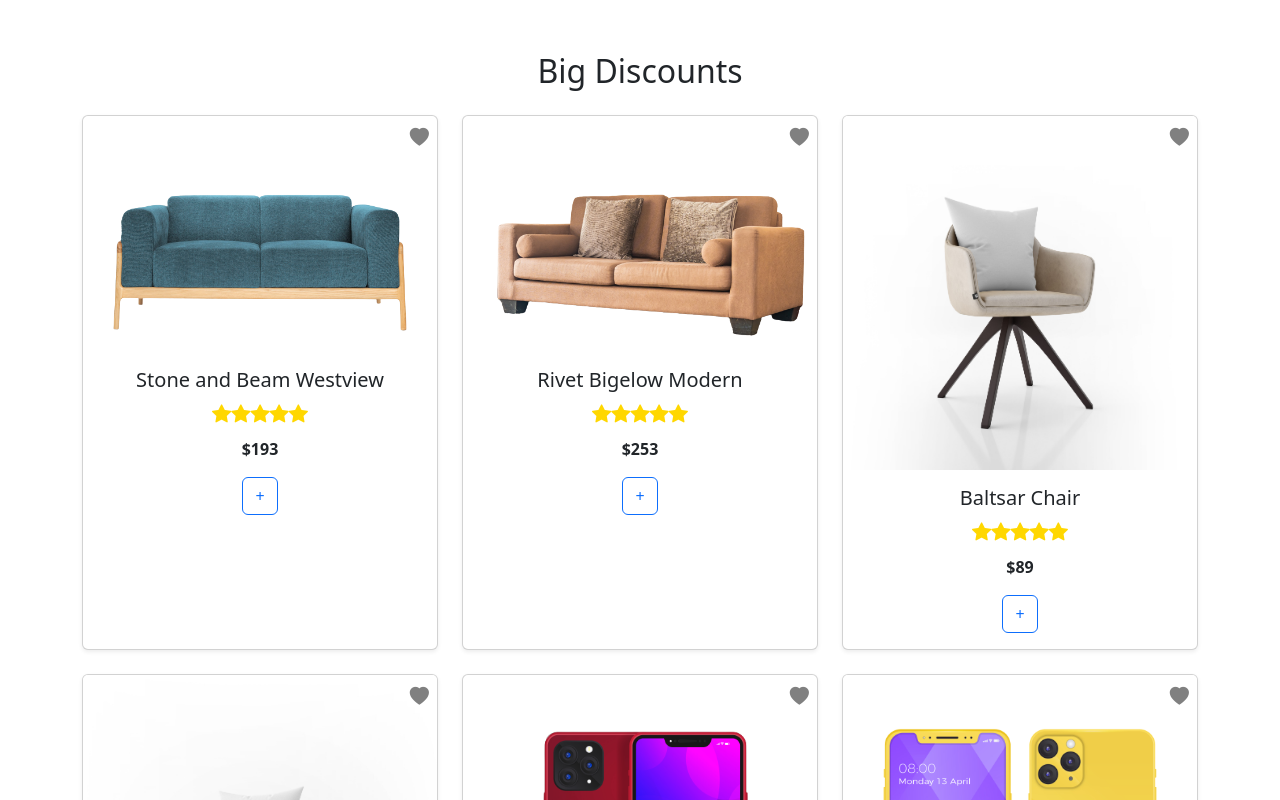
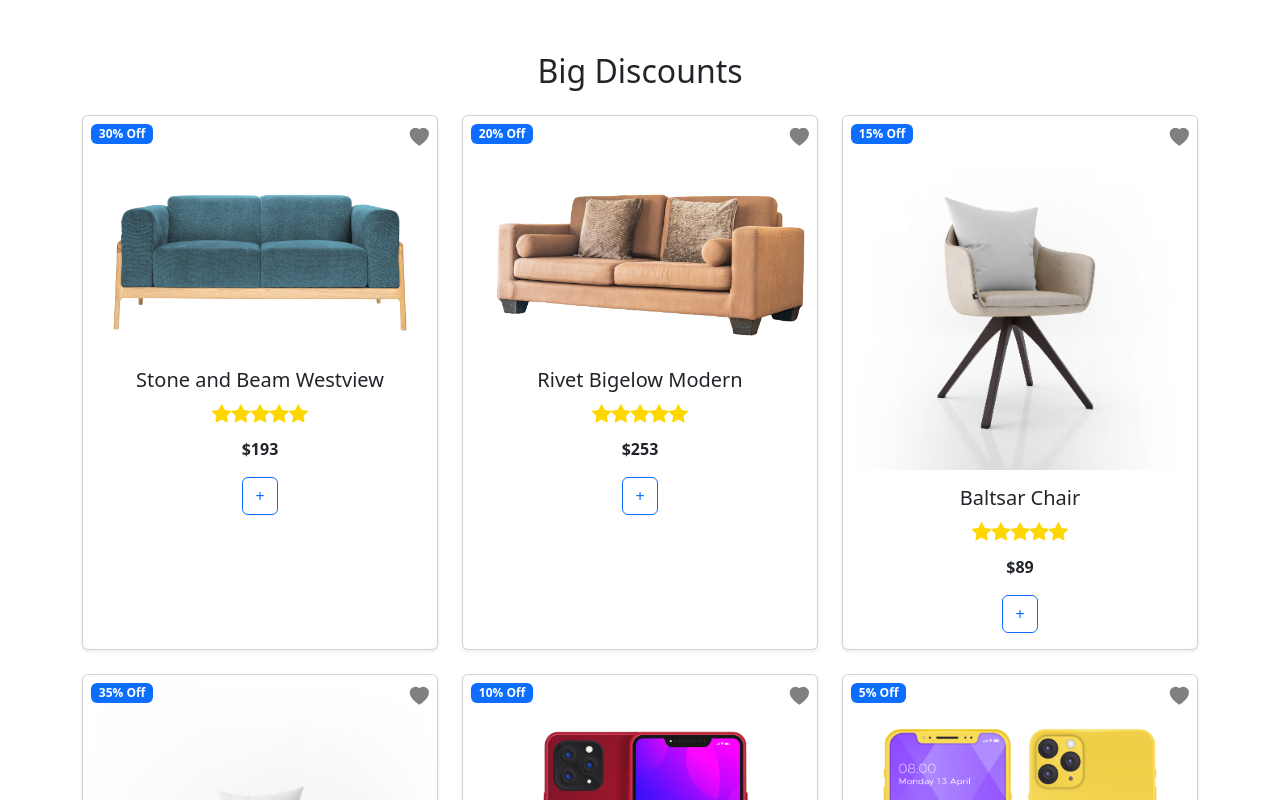
Before and after one commit to LOKESHREDDY476/Mart-E-com--ReactJS, a React (Create React App) app: page / in a window 1280 px wide. Shown: the part 900-1700 px from the top of the page. Built offline with nearby package versions, Linux system fonts and the light colour scheme.

Commit message:
discount is added in homedata

```diff
--- a/src/components/HomeData.jsx
+++ b/src/components/HomeData.jsx
@@ -62,9 +62,9 @@
                         (e.target.src = "placeholder-image-url.jpg")
                       }
                       />
-                      {badgeType === "Discount" && product.discountPercentage && (
+                      {badgeType === "Discount" && product.discount && (
                         <span className="badge position-absolute top-0 start-0 m-2 bg-primary">
-                          {product.discountPercentage}% Off
+                          {product.discount}% Off
                         </span>
                       )}
                       {badgeType !== "Discount" && (
```
